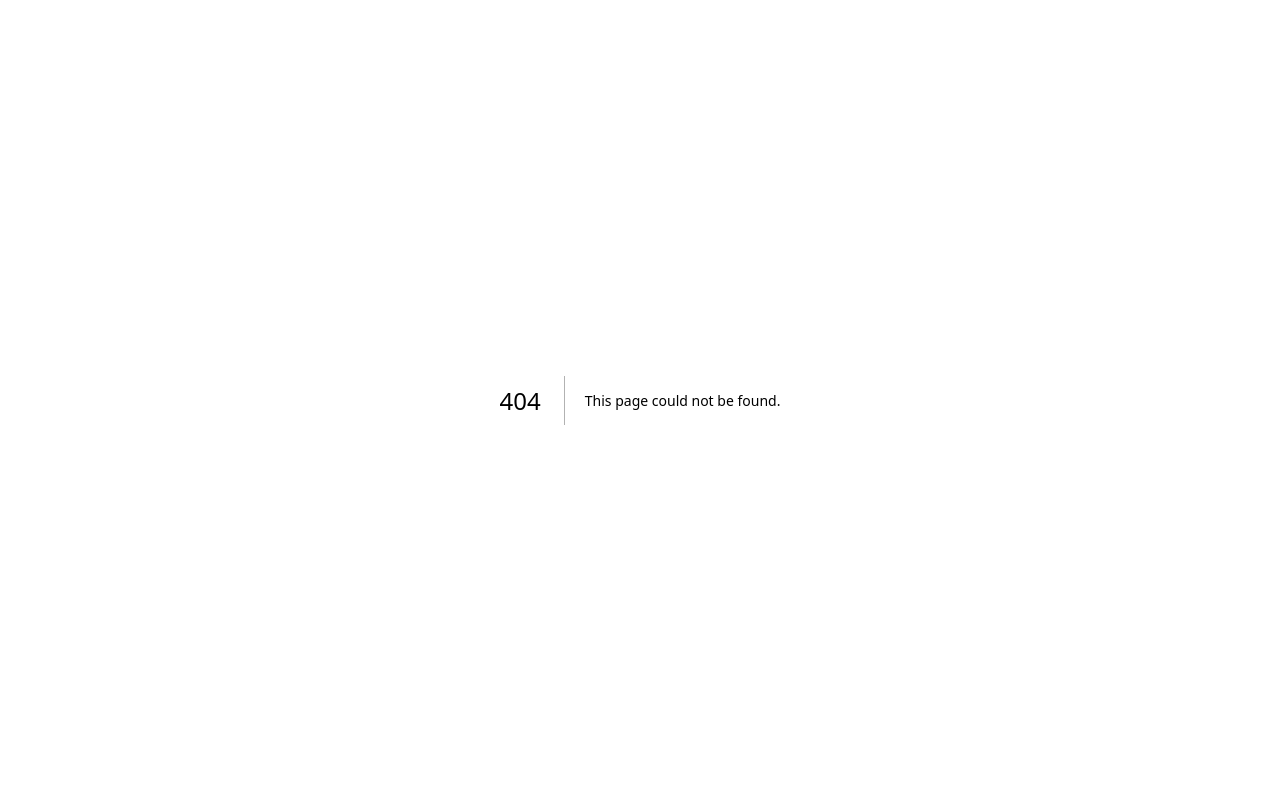
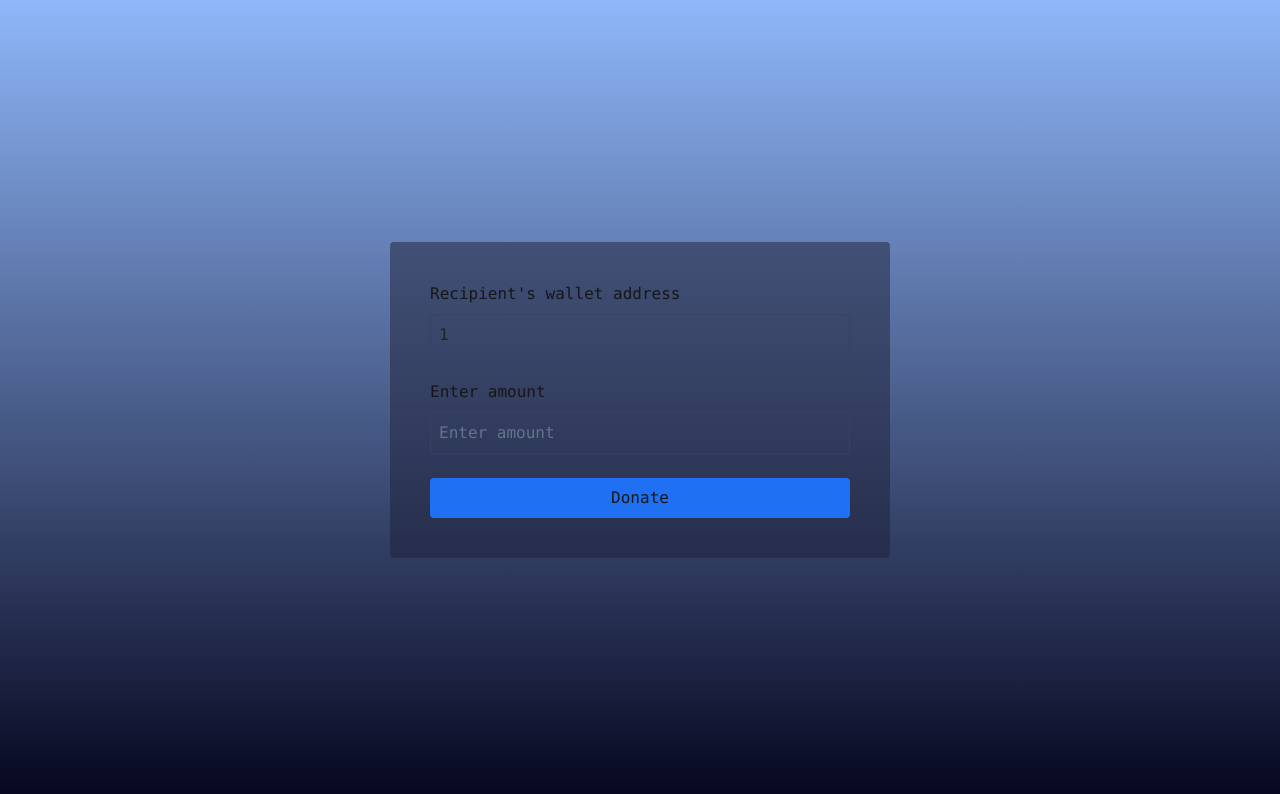
Before and after one commit to Thirumurugan7/memespin-test, a Next.js app: page /wink/1 in a window 1280 px wide. Before the commit this address had no page. Shown: the top 794 px of the page. Built offline with nearby package versions, Linux system fonts and the light colour scheme.

Commit message:
donation page with recipient address

```diff
--- /dev/null
+++ b/app/wink/[address]/page.js
@@ -0,0 +1,51 @@
+// app/wink/[address]/page.js
+"use client";
+import { useState } from "react";
+import { useParams } from "next/navigation";
+
+export default function DonationPage() {
+  const params = useParams();
+  const [amount, setAmount] = useState("");
+  const recipientAddress = params.address;
+
+  const handleDonate = () => {
+    if (!amount) return;
+    // Implement your donation logic here
+    console.log(`Donating ${amount} to ${recipientAddress}`);
+  };
+
+  return (
+    <div className="min-h-screen bg-gradient-to-t from-customStart to-customEnd/50 font-mono">
+      <div className="flex justify-center items-center min-h-screen max-w-[500px] mx-auto">
+        <div className="bg-customGrayFill/50 h-fit rounded w-full p-10">
+          <div className="mb-6">
+            <div className="mb-2">Recipient's wallet address</div>
+            <input
+              className="w-full p-2 bg-transparent border border-customGrayStroke placeholder-slate-500 rounded cursor-not-allowed opacity-75"
+              value={recipientAddress}
+              disabled
+            />
+          </div>
+
+          <div className="mb-6">
+            <div className="mb-2">Enter amount</div>
+            <input
+              type="number"
+              className="w-full p-2 bg-transparent border border-customGrayStroke placeholder-slate-500 rounded"
+              placeholder="Enter amount"
+              value={amount}
+              onChange={(e) => setAmount(e.target.value)}
+            />
+          </div>
+
+          <button
+            className="bg-customButtonStroke p-2 w-full rounded"
+            onClick={handleDonate}
+          >
+            Donate
+          </button>
+        </div>
+      </div>
+    </div>
+  );
+}
```
